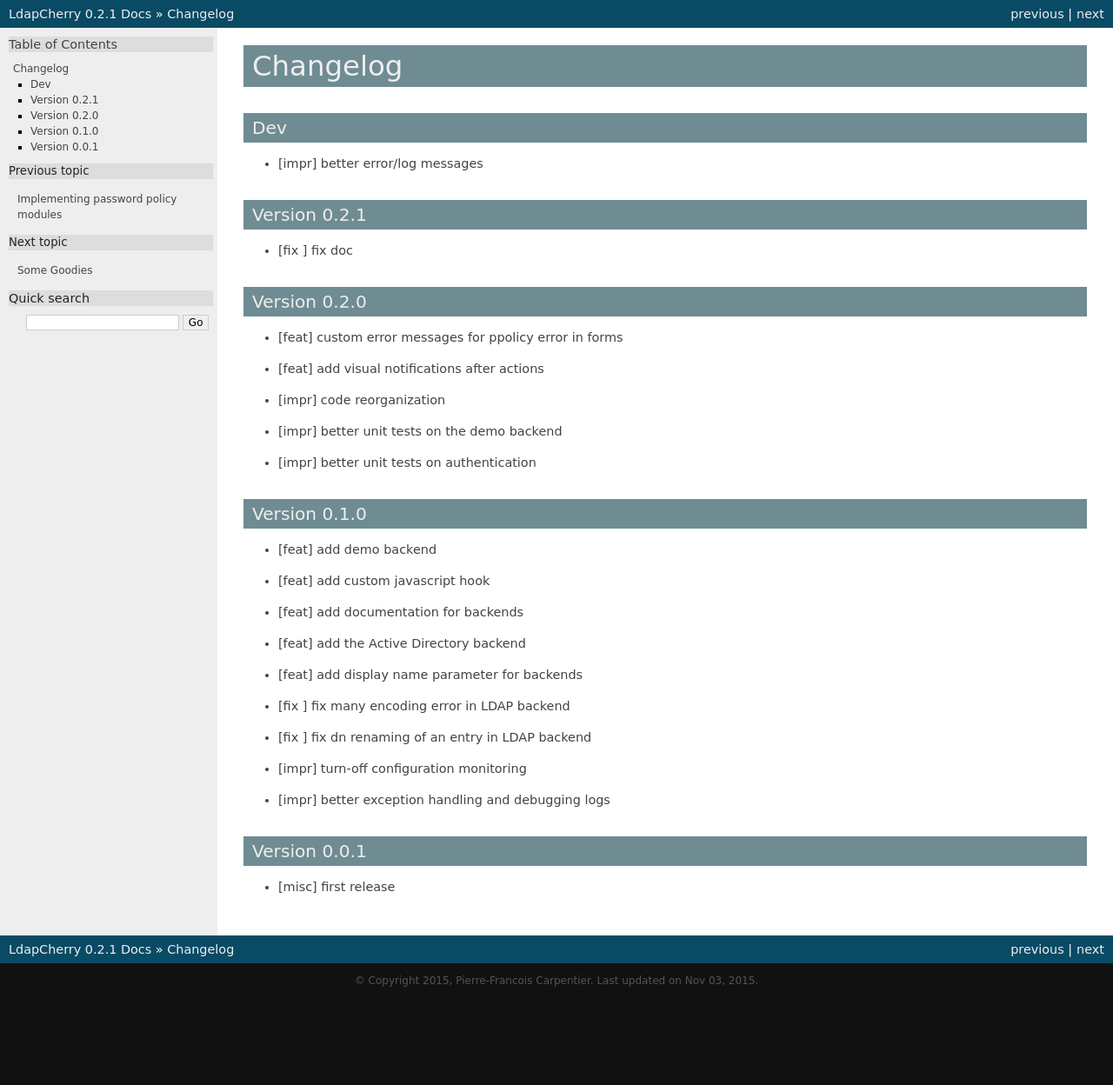
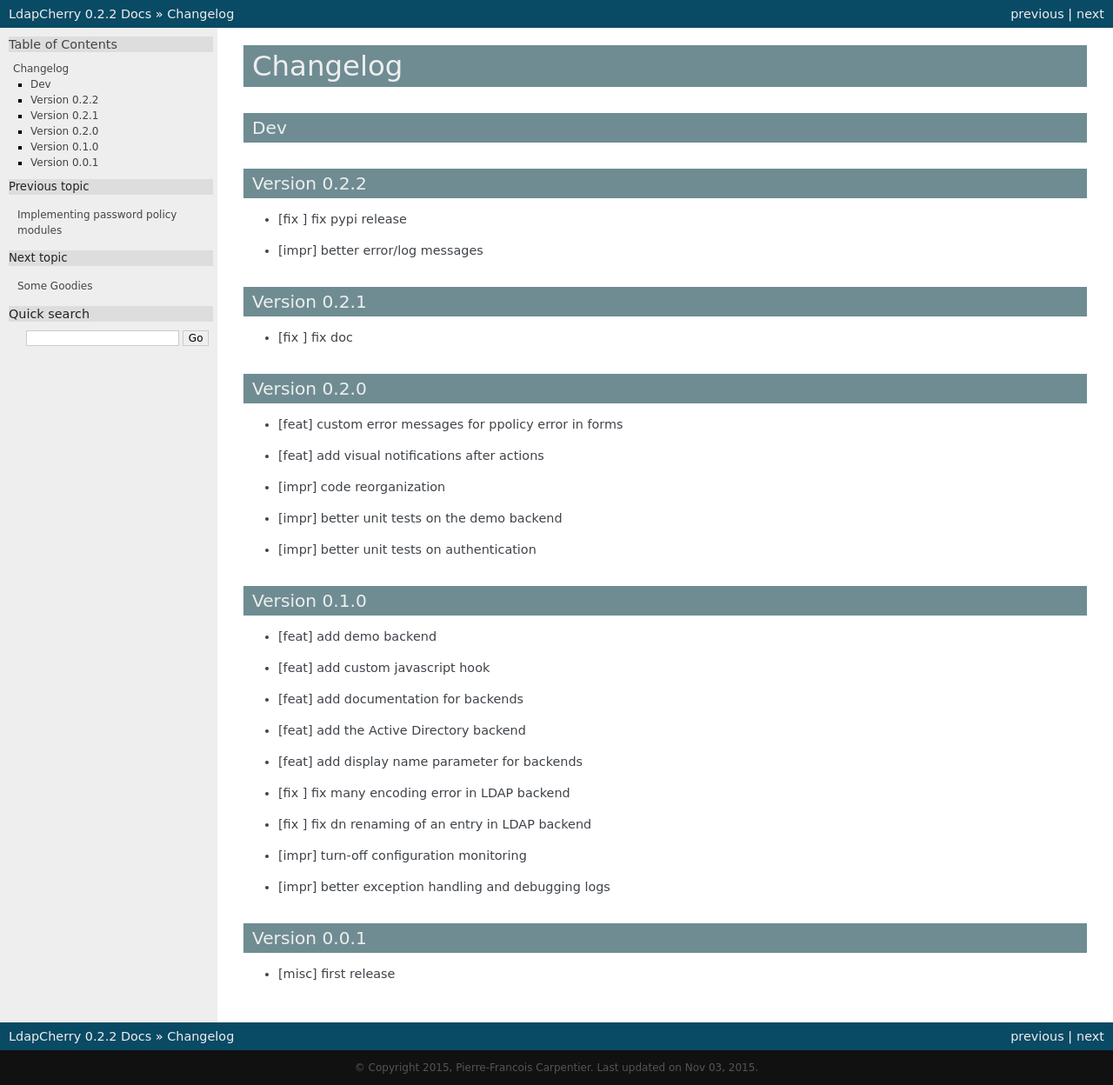
Before and after one commit to kakwa/ldapcherry, a Sphinx documentation site: the page built from docs/changelog.rst, in a window 1280 px wide. Shown: the whole page at 87% size. Built offline with Sphinx 7.4.7, drawn with Linux system fonts in a browser that asks for light colours; before the commit the page ends 1148 px from its top, so only the background shows below that.

Commit message:
version bump

```diff
--- a/ChangeLog.rst
+++ b/ChangeLog.rst
@@ -1,6 +1,10 @@
 Dev
 ***
 
+Version 0.2.2
+*************
+
+* [fix ] fix pypi release
 * [impr] better error/log messages
 
 Version 0.2.1
--- a/docs/conf.py
+++ b/docs/conf.py
@@ -64,7 +64,7 @@
 #
 # The short X.Y version.
 # The full version, including alpha/beta/rc tags.
-release = '0.2.1'
+release = '0.2.2'
 
 # The language for content autogenerated by Sphinx. Refer to documentation
 # for a list of supported languages.
--- a/setup.py
+++ b/setup.py
@@ -109,7 +109,7 @@
 setup(
     name='ldapcherry',
     zip_safe=False,
-    version='0.2.1',
+    version='0.2.2',
     author='Pierre-Francois Carpentier',
     author_email='carpentier.pf@gmail.com',
     packages=[
```
